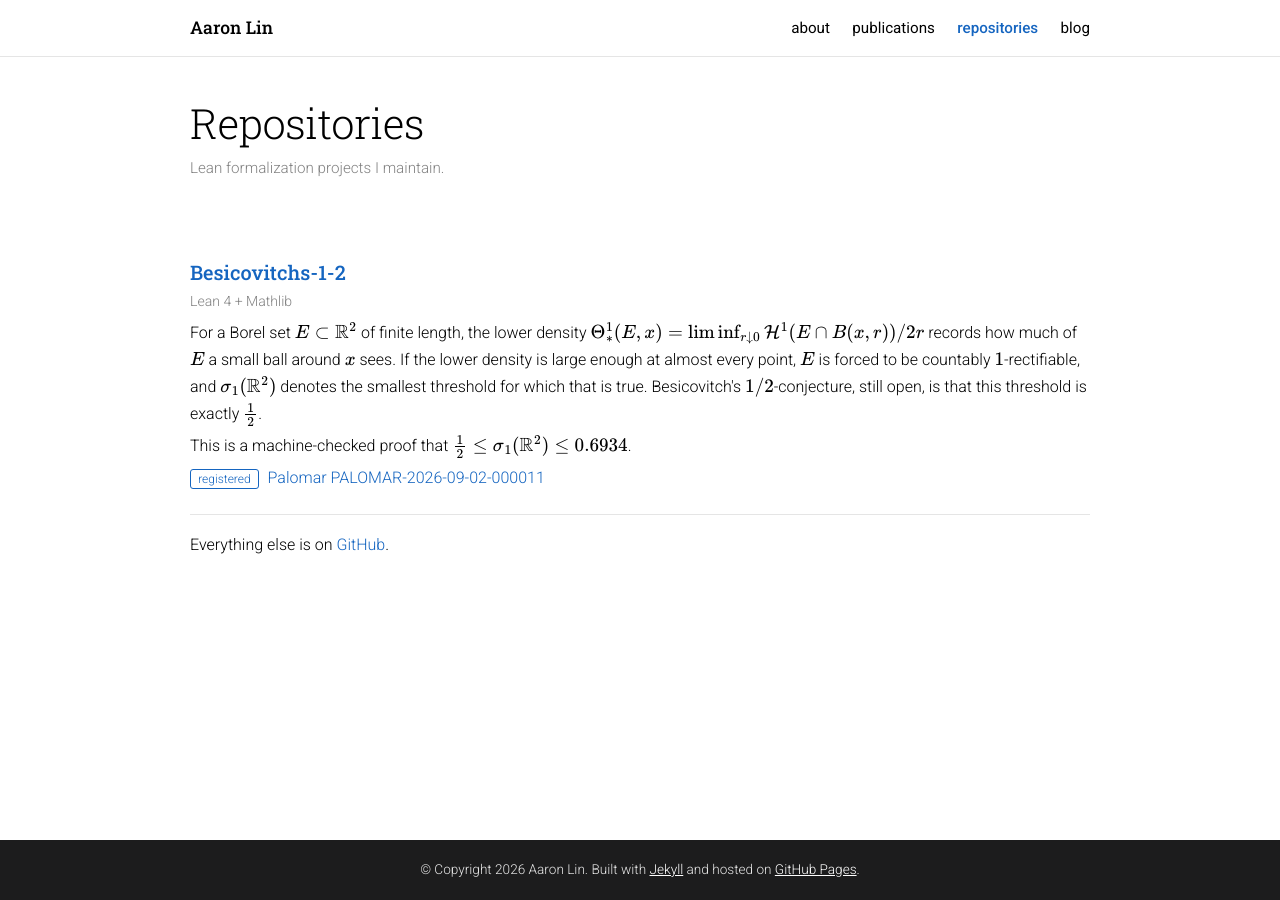
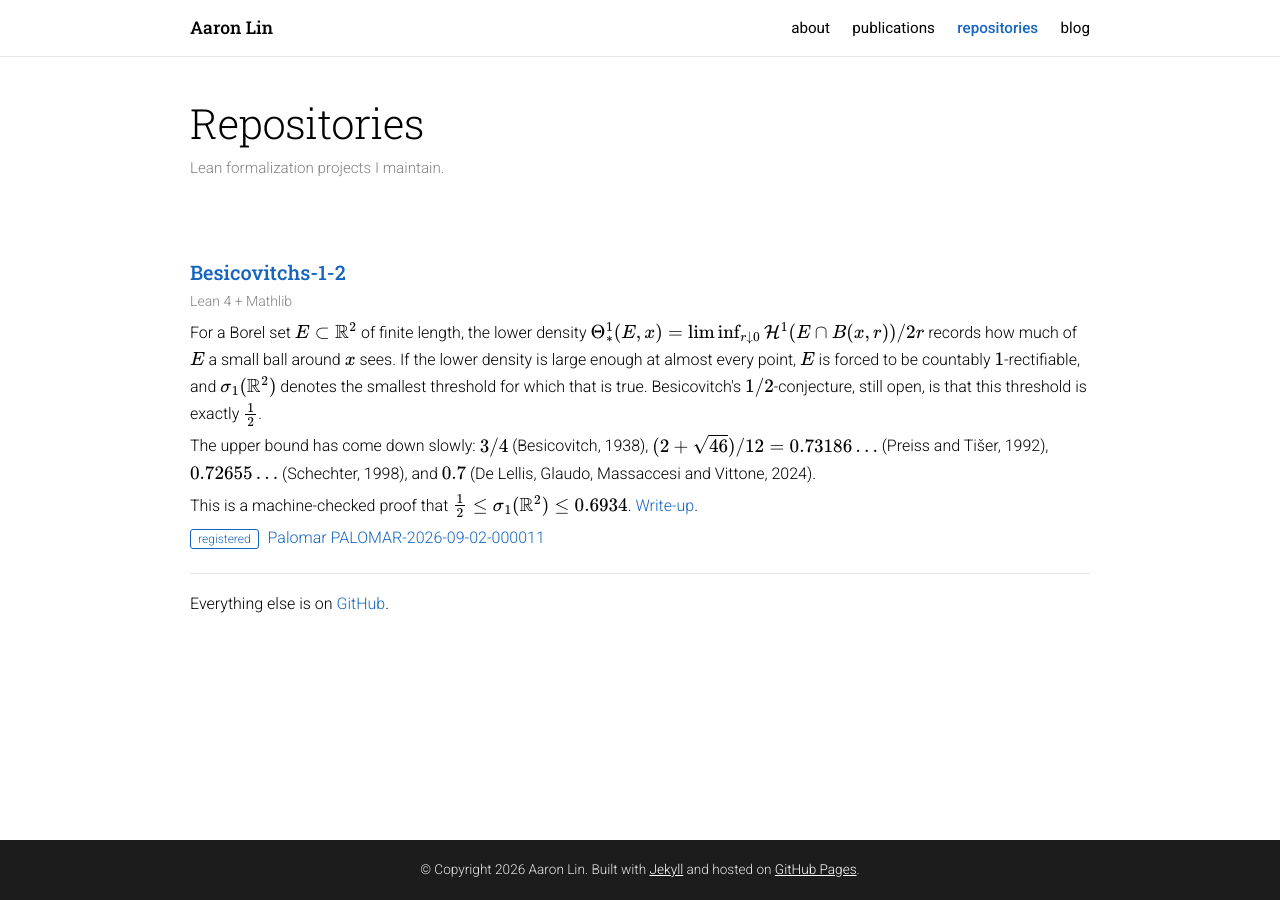
Before and after one commit to CoolRmal/coolrmal.github.io, a Jekyll site: the page built from repositories.md, in a window 1280 px wide. Built offline with Jekyll 4.4.1, drawn with Linux system fonts in a browser that asks for light colours; formulas are drawn with MathJax 3.

Commit message:
Add the record history and a write-up link to the repository card
Co-Authored-By: Claude Opus 5 <noreply@anthropic.com>

```diff
--- a/repositories.md
+++ b/repositories.md
@@ -20,7 +20,13 @@ nav: repositories
     that this threshold is exactly $\tfrac12$.
   </p>
   <p>
+    The upper bound has come down slowly: $3/4$ (Besicovitch, 1938),
+    $(2+\sqrt{46})/12=0.73186\ldots$ (Preiss and Ti&scaron;er, 1992), $0.72655\ldots$
+    (Schechter, 1998), and $0.7$ (De Lellis, Glaudo, Massaccesi and Vittone, 2024).
+  </p>
+  <p>
     This is a machine-checked proof that $\tfrac12\le\sigma_1(\mathbb{R}^2)\le 0.6934$.
+    <a href="/2026/09/02/A-Machine-Checked-Bound-of-0.6934-for-Besicovitch's-1_2-Problem.html">Write-up</a>.
   </p>
   <p>
     <span class="badge">registered</span>
```
